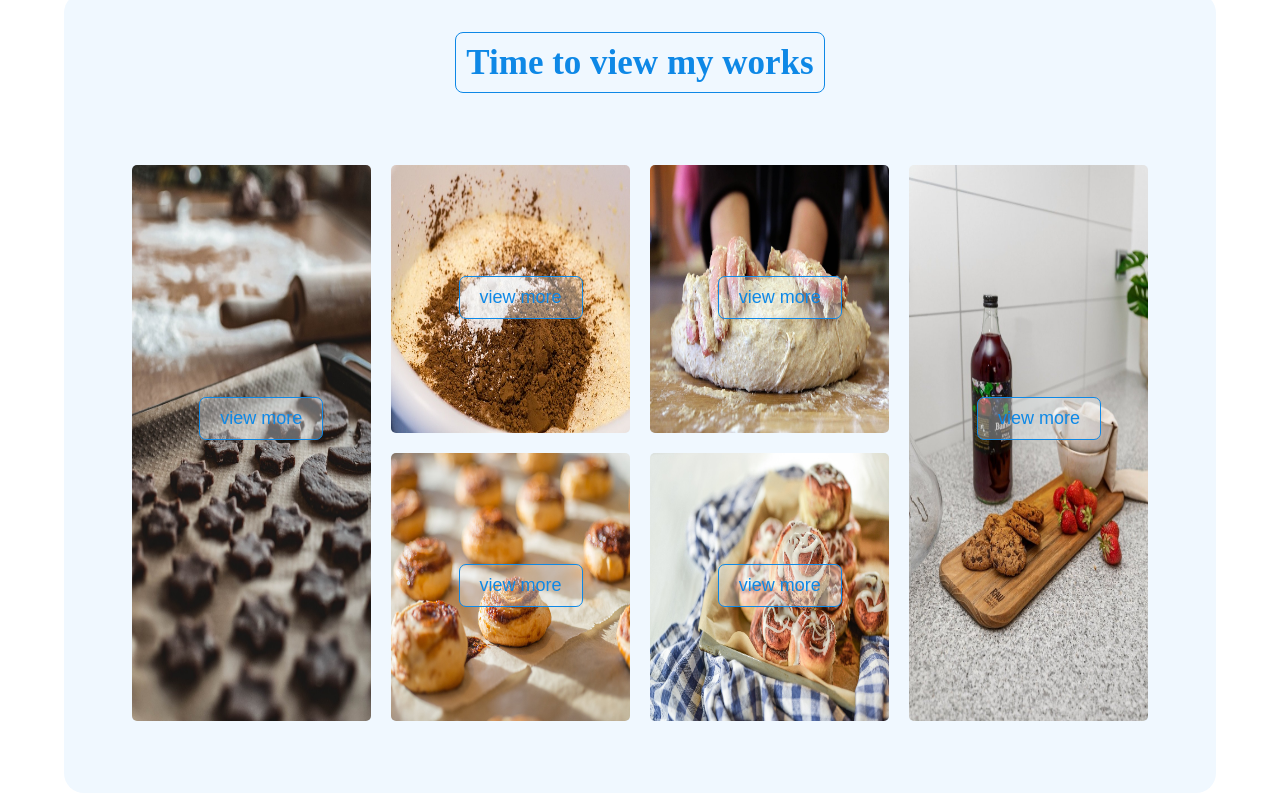
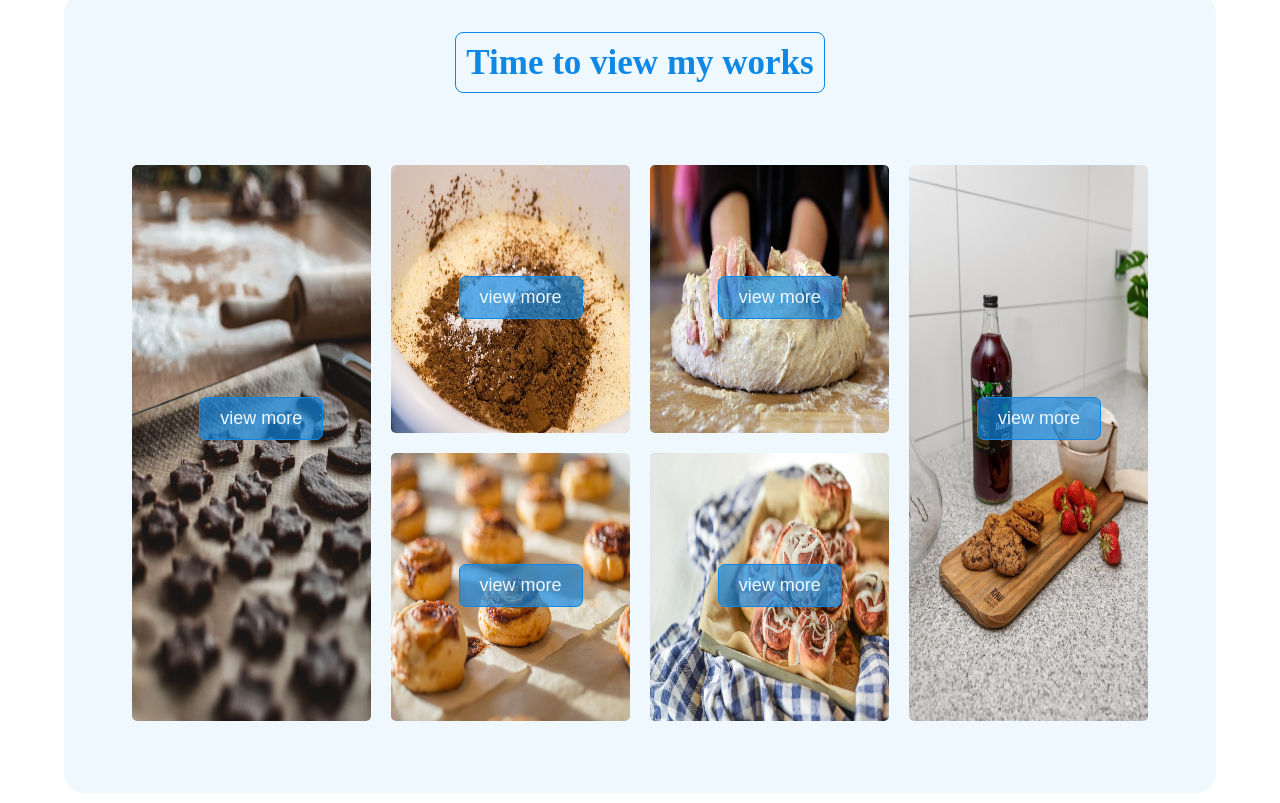
Before and after one commit to golam-kibriya123/in-project-01, a plain HTML site: page index.html in a window 1280 px wide. Shown: the part 1583-2386 px from the top of the page. Drawn offline with Linux system fonts and the light colour scheme.

Commit message:
gallery btn issue fiexd

```diff
--- a/css/style.css
+++ b/css/style.css
@@ -213,18 +213,18 @@ nav {
     top: 42%;
     left: 30%;
     padding: 10px 20px;
-    color: rgb(14, 136, 230);
+    background: rgba(14, 136, 230, 0.664);
+    color: aliceblue;
     border: rgb(14, 136, 230) solid 1px;
-    background-color: rgba(240, 248, 255, 0.354);
     font-size: 18px;
     font-weight: 500;
     cursor: pointer;
     border-radius: 7px;
+    transition: .5s all;
+
 
 }
 
 .gallery .g-item .album-item .album-btn:hover {
-    background: rgb(14, 136, 230);
-    color: aliceblue;
-    transition: .5s all;
+    background-color: rgb(14, 136, 230)
 }
```
